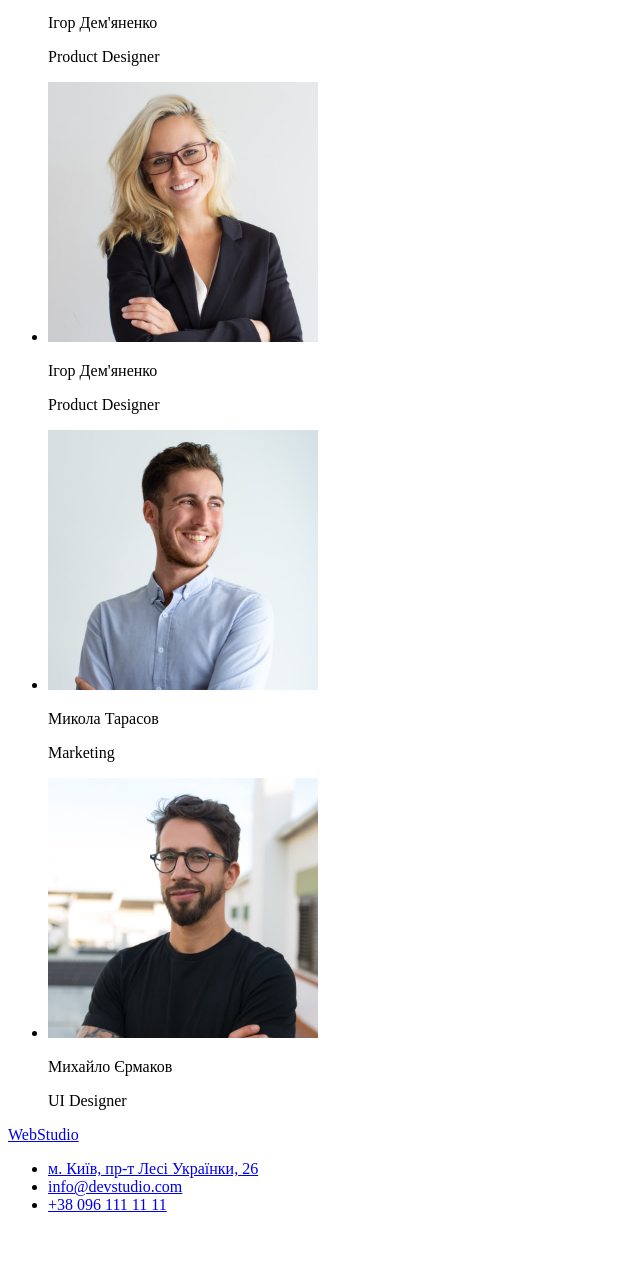
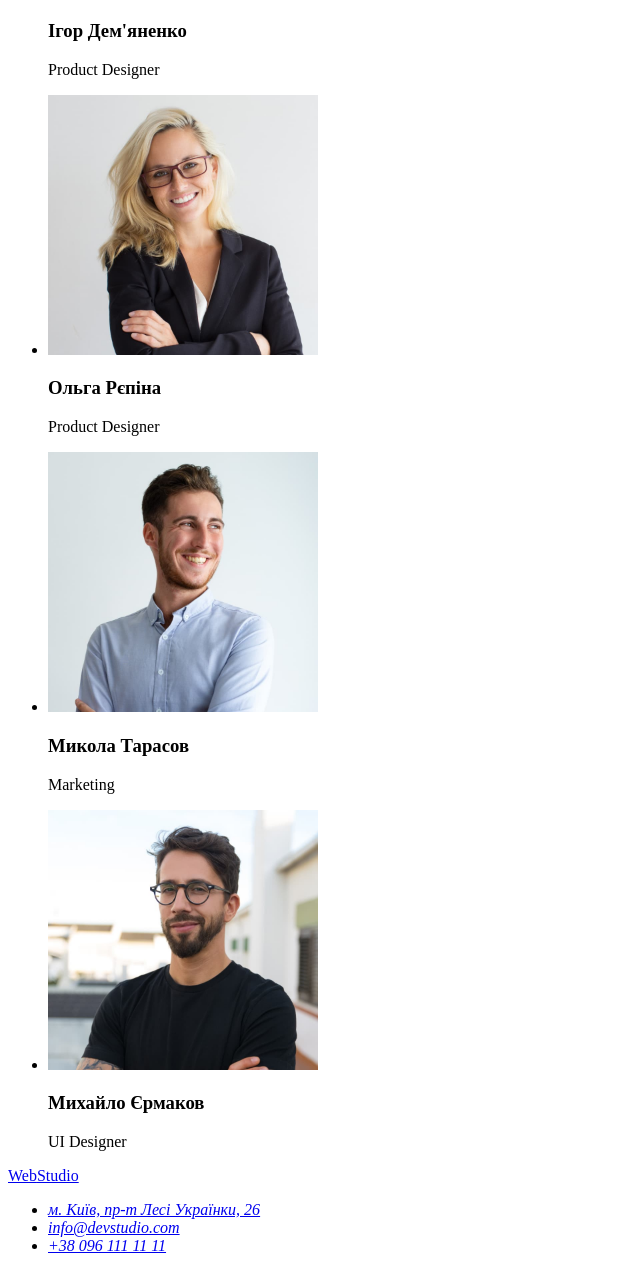
Before and after one commit to Sergii100/goit-markup-hw-01, a plain HTML site: page index.html in a window 1280 px wide. Shown: the part 1326-2597 px from the top of the page, without its empty margins (0-640 px from the left). Before the commit the page ends 2556 px from the top, so only its background shows below. Drawn offline with Linux system fonts and the light colour scheme.

Commit message:
Додано кнопку, замінені теги
Додано кнопку Замовити послугу;
тег address
імена в нашій команді замінені з тегу p на h3

```diff
--- a/index.html
+++ b/index.html
@@ -24,10 +24,10 @@
   </header>
 
   <main>
-    <!-- Hero (додати банер в CSS) -->
+    <!-- Hero -->
     <section>
       <h1>Ефективні рішення для вашого бізнесу</h1>
-      <a href="">Замовити послугу</a>
+      <button type="button">Замовити послугу</button>
     </section>
 
     <!-- Advantages -->
@@ -68,22 +68,22 @@
       <ul>
         <li>
           <img src="./img/photo-product-designer.jpg" alt="фото Ігор Дем&apos;яненко" width="270" height="260">
-          <p>Ігор Дем'яненко</p>
+          <h3>Ігор Дем'яненко</h3>
           <p>Product Designer</p>
         </li>
         <li>
           <img src="./img/photo-frontend-developer.jpg" alt="фото Ольга Рєпіна" width="270" height="260">
-          <p>Ігор Дем'яненко</p>
+          <h3>Ольга Рєпіна</h3>
           <p>Product Designer</p>
         </li>
         <li>
           <img src="./img/photo-marketing-manager.jpg" alt="фото Микола Тарасов" width="270" height="260">
-          <p>Микола Тарасов</p>
+          <h3>Микола Тарасов</h3>
           <p>Marketing</p>
         </li>
         <li>
           <img src="./img/photo-ui-designer.jpg" alt="фото Михайло Єрмаков" width="270" height="260">
-          <p>Михайло Єрмаков</p>
+          <h3>Михайло Єрмаков</h3>
           <p>UI Designer</p>
         </li>
       </ul>
@@ -93,11 +93,14 @@
 
   <footer>
     <a href="/" lang="en"> <span>Web</span>Studio</a>
-    <ul>
-      <li><a href="https://www.google.com.ua/maps/place/%D0%B1%D1%83%D0%BB%D1%8C%D0%B2%D0%B0%D1%80+%D0%9B%D0%B5%D1%81%D1%96+%D0%A3%D0%BA%D1%80%D0%B0%D1%97%D0%BD%D0%BA%D0%B8,+26,+%D0%9A%D0%B8%D1%97%D0%B2,+02000/@50.4265807,30.5361971,17z/data=!3m1!4b1!4m5!3m4!1s0x40d4cf0e033ecbe9:0x57a4dffefec77da0!8m2!3d50.4265807!4d30.5383858?hl=uk">м. Київ, пр-т Лесі Українки, 26</a></li>
-      <li><a href="mailto:info@devstudio.com">info@devstudio.com</a></li>
-      <li><a href="tel:+380961111111">+38 096 111 11 11</a></li>
-    </ul>
+    <address>
+      <ul>
+        <li><a href="https://www.google.com.ua/maps/place/%D0%B1%D1%83%D0%BB%D1%8C%D0%B2%D0%B0%D1%80+%D0%9B%D0%B5%D1%81%D1%96+%D0%A3%D0%BA%D1%80%D0%B0%D1%97%D0%BD%D0%BA%D0%B8,+26,+%D0%9A%D0%B8%D1%97%D0%B2,+02000/@50.4265807,30.5361971,17z/data=!3m1!4b1!4m5!3m4!1s0x40d4cf0e033ecbe9:0x57a4dffefec77da0!8m2!3d50.4265807!4d30.5383858?hl=uk">м. Київ, пр-т Лесі Українки, 26</a></li>
+        <li><a href="mailto:info@devstudio.com">info@devstudio.com</a></li>
+        <li><a href="tel:+380961111111">+38 096 111 11 11</a></li>
+      </ul>
+    </address>
   </footer>
+
 </body>
 </html>
```
